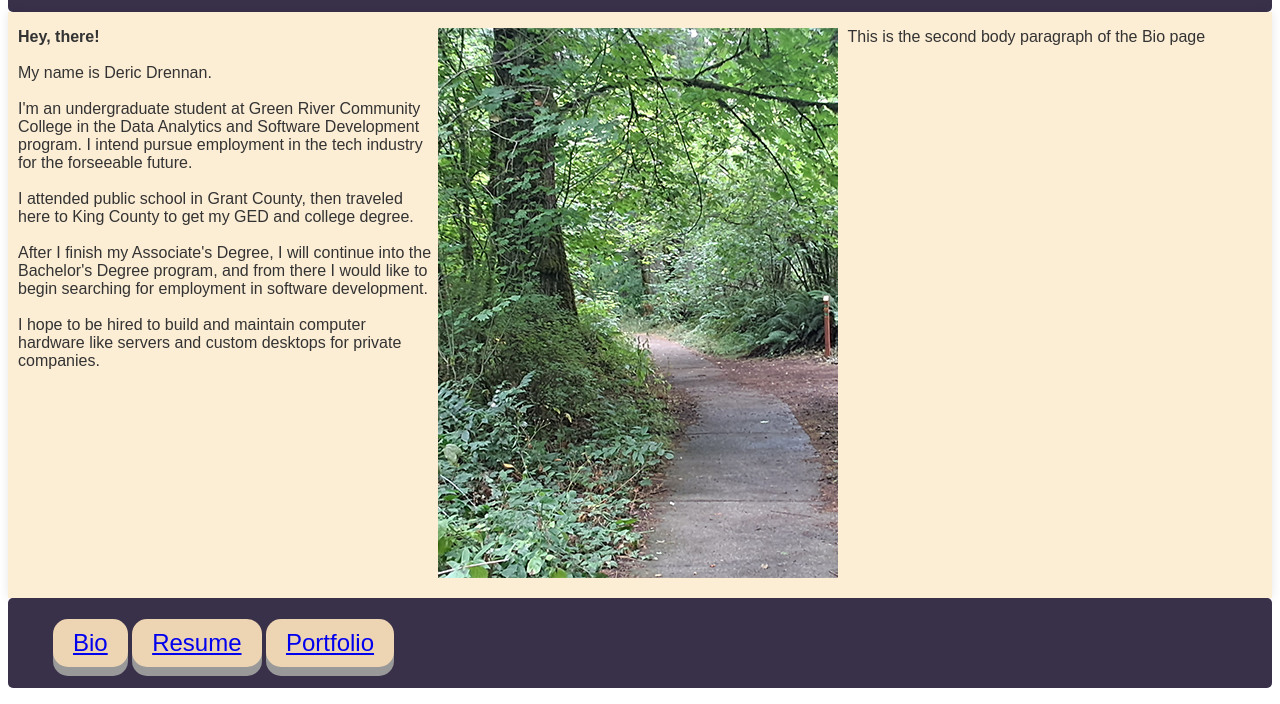
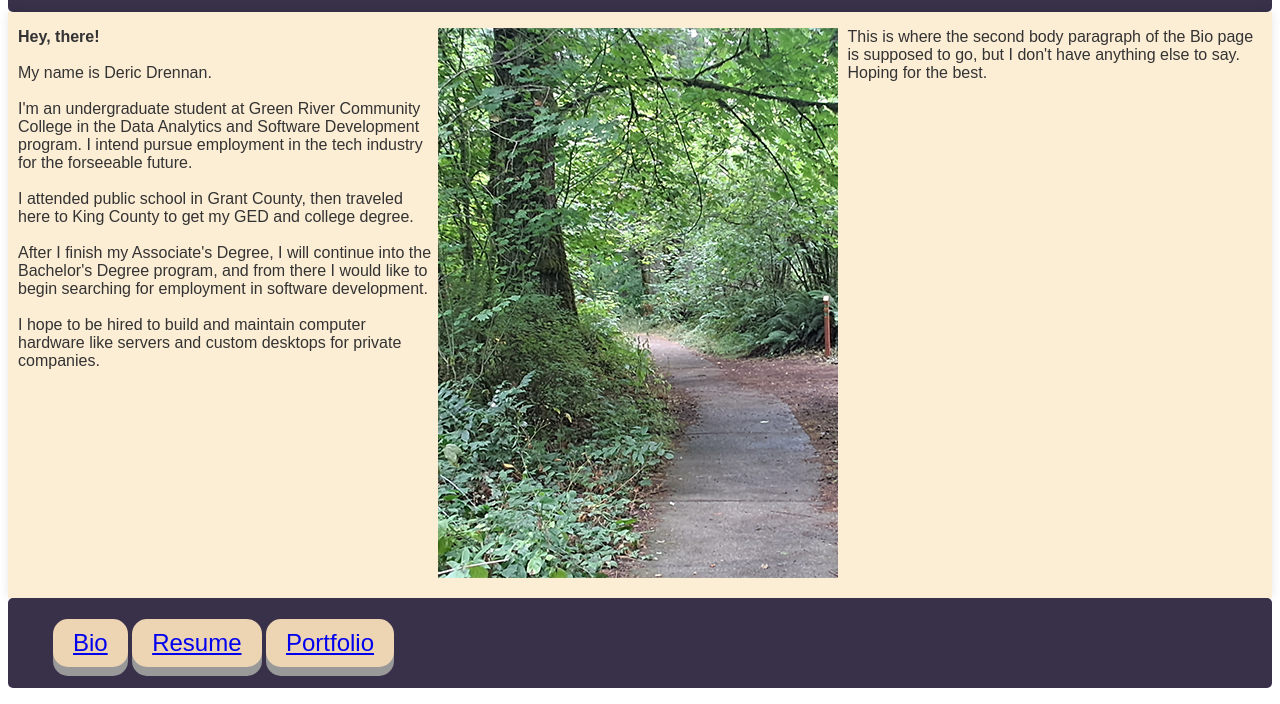
Before and after one commit to DDren1995/SDEV106-FINAL-PROJECT, a plain HTML site: page index.html in a window 1280 px wide. Shown: the part 96-800 px from the top of the page. Drawn offline with Linux system fonts and the light colour scheme.

Commit message:
Update index.html
minor change to the second paragraph on Line 35 of index.html

```diff
--- a/index.html
+++ b/index.html
@@ -32,7 +32,7 @@
             I hope to be hired to build and maintain computer hardware like servers and custom desktops for private companies.
         </p>
         <p><img src="image1.png"></p>
-        <p>This is the second body paragraph of the Bio page</p>
+        <p>This is where the second body paragraph of the Bio page is supposed to go, but I don't have anything else to say. Hoping for the best.</p>
     </body>
 </main>
 <footer>
@@ -46,4 +46,5 @@
     </nav>
 </footer>
 
+
 </html>
```
